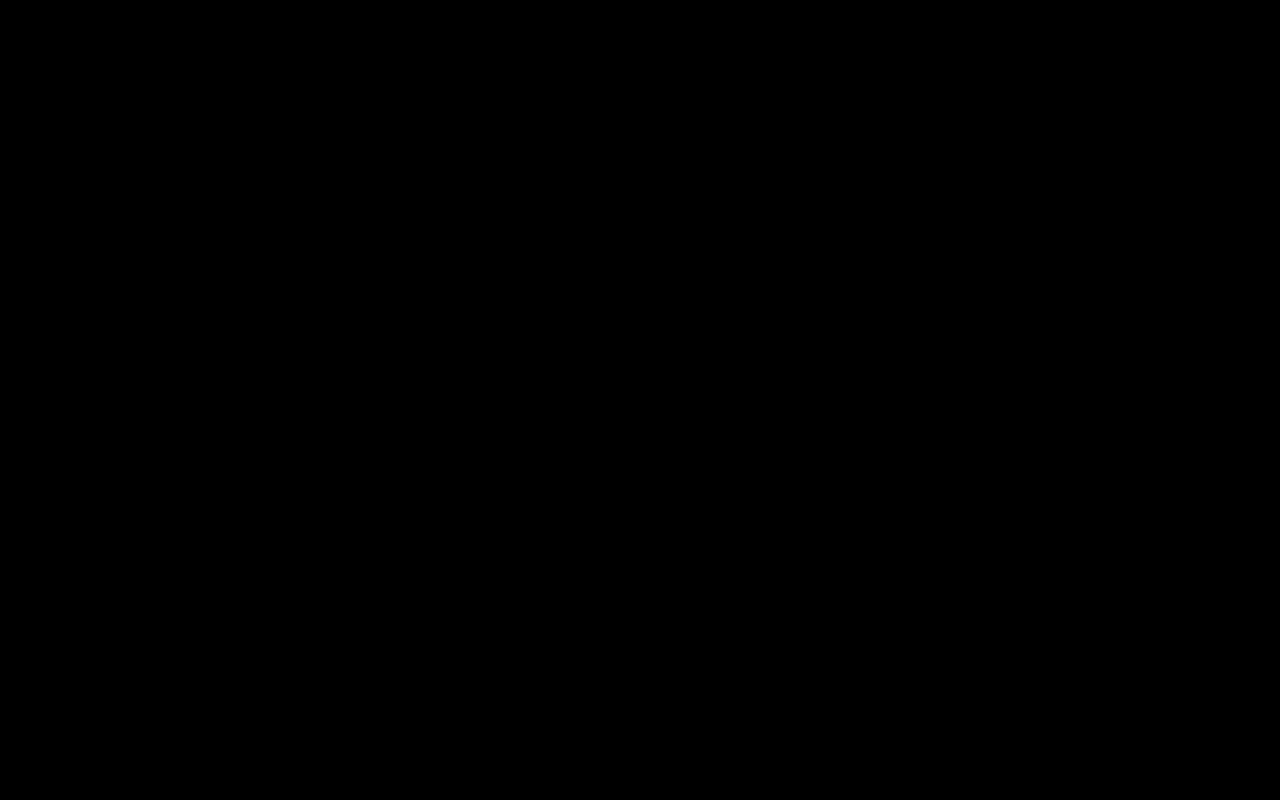
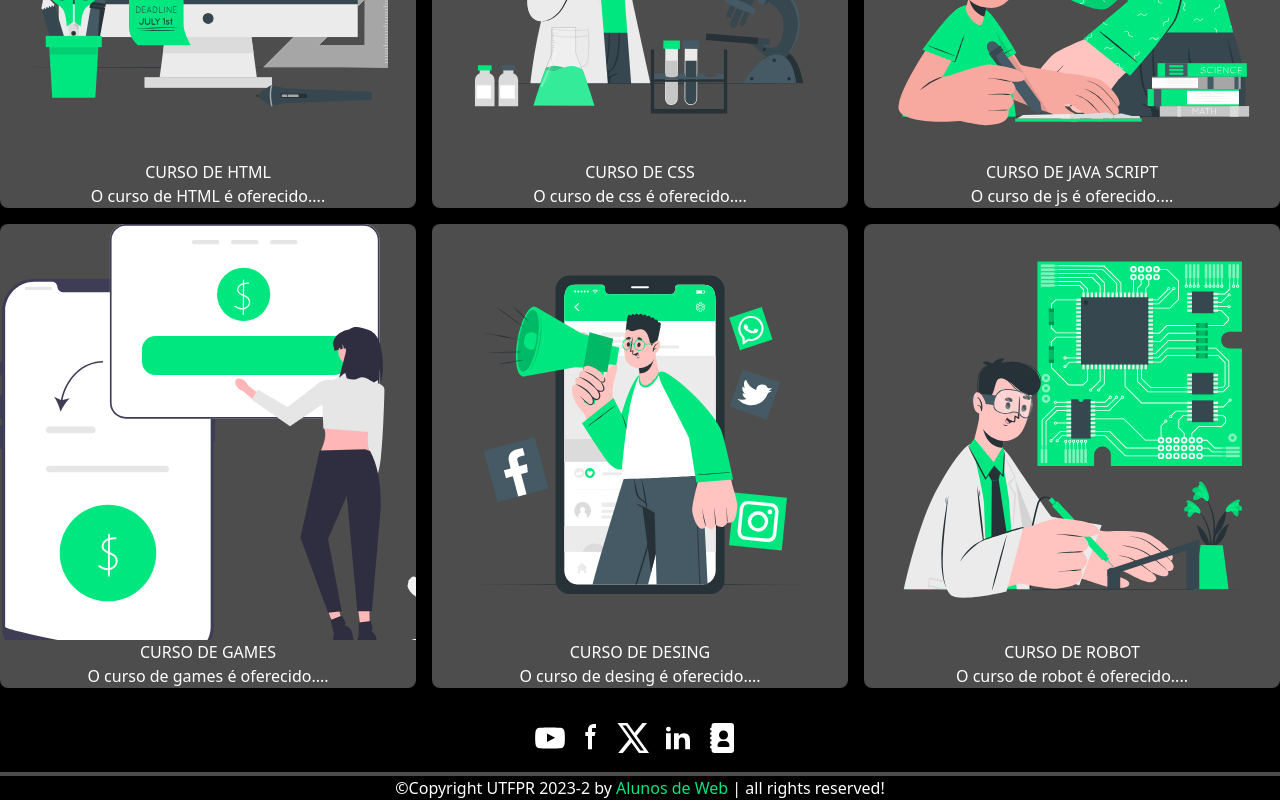
Before and after one commit to kukiFelt/aula2school, a Next.js app: page / in a window 1280 px wide. Shown: the part 914-1714 px from the top of the page. Before the commit the page ends 800 px from the top, so only its background shows below. Built offline with nearby package versions, Linux system fonts and the light colour scheme.

Commit message:
feat: courses e footer

```diff
--- /dev/null
+++ b/app/components/Courses.tsx
@@ -0,0 +1,67 @@
+export default function Courses(){
+    return(
+        <><div className="font-bold">
+            <h3>CONHEÇA NOSSOS <span className="text-[#00e77f]">CURSOS</span></h3>
+        </div><div className="mt-8 grid gap-4 md:grid-cols-2 items-center lg:grid-cols-3">
+                <div className="bg-[#4d4d4d] rounded-md lg:rounded-lg">
+                    <a href="https://www.blackbox.ai/">
+                        <img src="/img/html.svg" alt="" />
+                        <div>
+                            <h4>CURSO DE HTML</h4>
+                            <p>O curso de HTML é oferecido....</p>
+                        </div>
+                    </a>
+                </div>
+
+                <div className="bg-[#4d4d4d] rounded-md lg:rounded-lg">
+                    <a href="https://www.blackbox.ai/">
+                        <img src="/img/css.svg" alt="" />
+                        <div>
+                            <h4>CURSO DE CSS</h4>
+                            <p>O curso de css é oferecido....</p>
+                        </div>
+                    </a>
+                </div>
+
+                <div className="bg-[#4d4d4d] rounded-md lg:rounded-lg">
+                    <a href="https://www.blackbox.ai/">
+                        <img src="/img/js.svg" alt="" />
+                        <div>
+                            <h4>CURSO DE JAVA SCRIPT</h4>
+                            <p>O curso de js é oferecido....</p>
+                        </div>
+                    </a>
+                </div>
+
+                <div className="bg-[#4d4d4d] rounded-md lg:rounded-lg">
+                    <a href="https://www.blackbox.ai/">
+                        <img src="/img/games.svg" alt="" />
+                        <div>
+                            <h4>CURSO DE GAMES</h4>
+                            <p>O curso de games é oferecido....</p>
+                        </div>
+                    </a>
+                </div>
+
+                <div className="bg-[#4d4d4d] rounded-md lg:rounded-lg">
+                    <a href="https://www.blackbox.ai/">
+                        <img src="/img/design.svg" alt="" />
+                        <div>
+                            <h4>CURSO DE DESING</h4>
+                            <p>O curso de desing é oferecido....</p>
+                        </div>
+                    </a>
+                </div>
+
+                <div className="bg-[#4d4d4d] rounded-md lg:rounded-lg">
+                    <a href="https://www.blackbox.ai/">
+                        <img src="/img/robot.svg" alt="" />
+                        <div>
+                            <h4>CURSO DE ROBOT</h4>
+                            <p>O curso de robot é oferecido....</p>
+                        </div>
+                    </a>
+                </div>
+            </div></>
+    )
+}
--- /dev/null
+++ b/app/components/Footer.tsx
@@ -0,0 +1,99 @@
+export default function Footer(){
+    return(
+        <div className="mt-8">
+      <div className="flex justify-center">
+        <a className="mr-2" href="">
+          <svg
+            className="fill-white w-[36px] h-[36px] text-gray-800 dark:text-white"
+            aria-hidden="true"
+            xmlns="http://www.w3.org/2000/svg"
+            width="24"
+            height="24"
+            fill="currentColor"
+            viewBox="0 0 24 24"
+          >
+            <path
+              fill-rule="evenodd"
+              d="M21.7 8.037a4.26 4.26 0 0 0-.789-1.964 2.84 2.84 0 0 0-1.984-.839c-2.767-.2-6.926-.2-6.926-.2s-4.157 0-6.928.2a2.836 2.836 0 0 0-1.983.839 4.225 4.225 0 0 0-.79 1.965 30.146 30.146 0 0 0-.2 3.206v1.5a30.12 30.12 0 0 0 .2 3.206c.094.712.364 1.39.784 1.972.604.536 1.38.837 2.187.848 1.583.151 6.731.2 6.731.2s4.161 0 6.928-.2a2.844 2.844 0 0 0 1.985-.84 4.27 4.27 0 0 0 .787-1.965 30.12 30.12 0 0 0 .2-3.206v-1.516a30.672 30.672 0 0 0-.202-3.206Zm-11.692 6.554v-5.62l5.4 2.819-5.4 2.801Z"
+              clip-rule="evenodd"
+            />
+          </svg>
+        </a>
+        <a className="mr-2" href="">
+          <svg
+            className="fill-white w-8 h-8 text-gray-800 dark:text-white"
+            aria-hidden="true"
+            xmlns="http://www.w3.org/2000/svg"
+            width="24"
+            height="24"
+            fill="currentColor"
+            viewBox="0 0 24 24"
+          >
+            <path
+              fill-rule="evenodd"
+              d="M13.135 6H15V3h-1.865a4.147 4.147 0 0 0-4.142 4.142V9H7v3h2v9.938h3V12h2.021l.592-3H12V6.591A.6.6 0 0 1 12.592 6h.543Z"
+              clip-rule="evenodd"
+            />
+          </svg>
+        </a>
+        <a className="mr-2" href=""
+          ><svg
+          className="fill-white w-[36px] h-[36px] text-gray-800 dark:text-white"
+            aria-hidden="true"
+            xmlns="http://www.w3.org/2000/svg"
+            width="24"
+            height="24"
+            fill="currentColor"
+            viewBox="0 0 24 24"
+          >
+            <path
+              d="M13.795 10.533 20.68 2h-3.073l-5.255 6.517L7.69 2H1l7.806 10.91L1.47 22h3.074l5.705-7.07L15.31 22H22l-8.205-11.467Zm-2.38 2.95L9.97 11.464 4.36 3.627h2.31l4.528 6.317 1.443 2.02 6.018 8.409h-2.31l-4.934-6.89Z"
+            />
+          </svg>
+        </a>
+        <a className="mr-2" href=""
+          ><svg
+          className="fill-white w-[36px] h-[36px] text-gray-800 dark:text-white"
+            aria-hidden="true"
+            xmlns="http://www.w3.org/2000/svg"
+            width="24"
+            height="24"
+            fill="currentColor"
+            viewBox="0 0 24 24"
+          >
+            <path
+              fill-rule="evenodd"
+              d="M12.51 8.796v1.697a3.738 3.738 0 0 1 3.288-1.684c3.455 0 4.202 2.16 4.202 4.97V19.5h-3.2v-5.072c0-1.21-.244-2.766-2.128-2.766-1.827 0-2.139 1.317-2.139 2.676V19.5h-3.19V8.796h3.168ZM7.2 6.106a1.61 1.61 0 0 1-.988 1.483 1.595 1.595 0 0 1-1.743-.348A1.607 1.607 0 0 1 5.6 4.5a1.601 1.601 0 0 1 1.6 1.606Z"
+              clip-rule="evenodd"
+            />
+            <path d="M7.2 8.809H4V19.5h3.2V8.809Z" />
+          </svg>
+        </a>
+        <a className="mr-2" href=""
+          ><svg
+          className="fill-white w-[36px] h-[36px] text-gray-800 dark:text-white"
+            aria-hidden="true"
+            xmlns="http://www.w3.org/2000/svg"
+            width="24"
+            height="24"
+            fill="currentColor"
+            viewBox="0 0 24 24"
+          >
+            <path
+              fill-rule="evenodd"
+              d="M7 2a2 2 0 0 0-2 2v1a1 1 0 0 0 0 2v1a1 1 0 0 0 0 2v1a1 1 0 1 0 0 2v1a1 1 0 1 0 0 2v1a1 1 0 1 0 0 2v1a2 2 0 0 0 2 2h11a2 2 0 0 0 2-2V4a2 2 0 0 0-2-2H7Zm3 8a3 3 0 1 1 6 0 3 3 0 0 1-6 0Zm-1 7a3 3 0 0 1 3-3h2a3 3 0 0 1 3 3 1 1 0 0 1-1 1h-6a1 1 0 0 1-1-1Z"
+              clip-rule="evenodd"
+            />
+          </svg>
+        </a>
+      </div>
+      <div className="mt-4 border-t-4 border-[#4d4d4d]">
+        <p>
+          ©Copyright UTFPR 2023-2 by
+          <span className="text-[#00e77f]"> Alunos de Web</span> | all rights
+          reserved!
+        </p>
+      </div>
+    </div>
+    )
+}
--- a/app/page.tsx
+++ b/app/page.tsx
@@ -1,12 +1,16 @@
 import Image from "next/image";
 import Header from "./components/Header";
 import Banner from "./components/Banner";
+import Courses from "./components/Courses";
+import Footer from "./components/Footer";
 
 export default function home() {
   return(
     <div>
     <Header/>
     <Banner/>
+    <Courses/>
+    <Footer/>
     </div>
   )
 }
```
